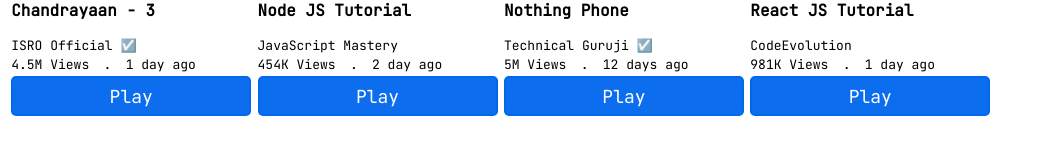
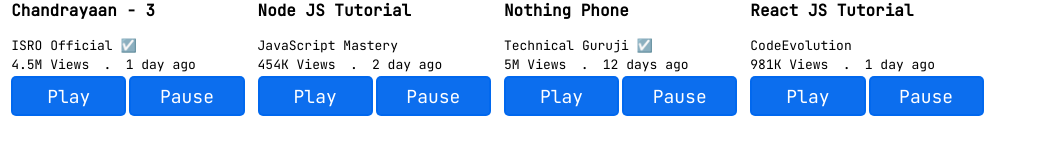
Before and after one commit to developersview/ReactJS-Tutorial, a React (Create React App) app in the folder react-masterclass/: page / in a window 1280 px wide. Shown: the part 268-422 px from the top of the page, without its empty margins (0-1043 px from the left). Built offline with nearby package versions, Linux system fonts and the light colour scheme; a web font is replaced by a local one.

Commit message:
chapter 4: Events

```diff
--- a/react-masterclass/src/components/PlayButton.css
+++ b/react-masterclass/src/components/PlayButton.css
@@ -3,7 +3,7 @@
 
 
 .play {
-    width: 100%;
+    width: 48%;
     height: 40px;
     border-radius: 5px;
     color: white;
@@ -11,7 +11,8 @@
     font-size: large;
     cursor: pointer;
     border: 2px solid rgba(0, 103, 238, 0.952);
-    font-family: "JetBrains Mono", monospace
+    font-family: "JetBrains Mono", monospace;
+    margin-right: 3px;
 }
 
 .play:hover {
--- a/react-masterclass/src/components/PlayButton.jsx
+++ b/react-masterclass/src/components/PlayButton.jsx
@@ -1,10 +1,16 @@
 import React from 'react'
 import './PlayButton.css'
 
-const PlayButton = () => {
+const PlayButton = ({ message, name }) => {
+
+    function handleClick() {
+        alert(message);
+        console.log(message);
+    }
+
     return (
         <>
-            <button onClick={() => alert('Play Button')} className='play'>Play</button>
+            <button onClick={handleClick} className='play'>{name}</button>
         </>
     )
 }
--- a/react-masterclass/src/components/Video.jsx
+++ b/react-masterclass/src/components/Video.jsx
@@ -20,7 +20,8 @@
                 <div className="views">
                     {views} Views <span>.</span> {time}
                 </div>
-                <PlayButton />
+                <PlayButton name='Play' message='Video will be started playing' />
+                <PlayButton name='Pause' message='Video will be paused' />
             </div>
         </>
     )
```
